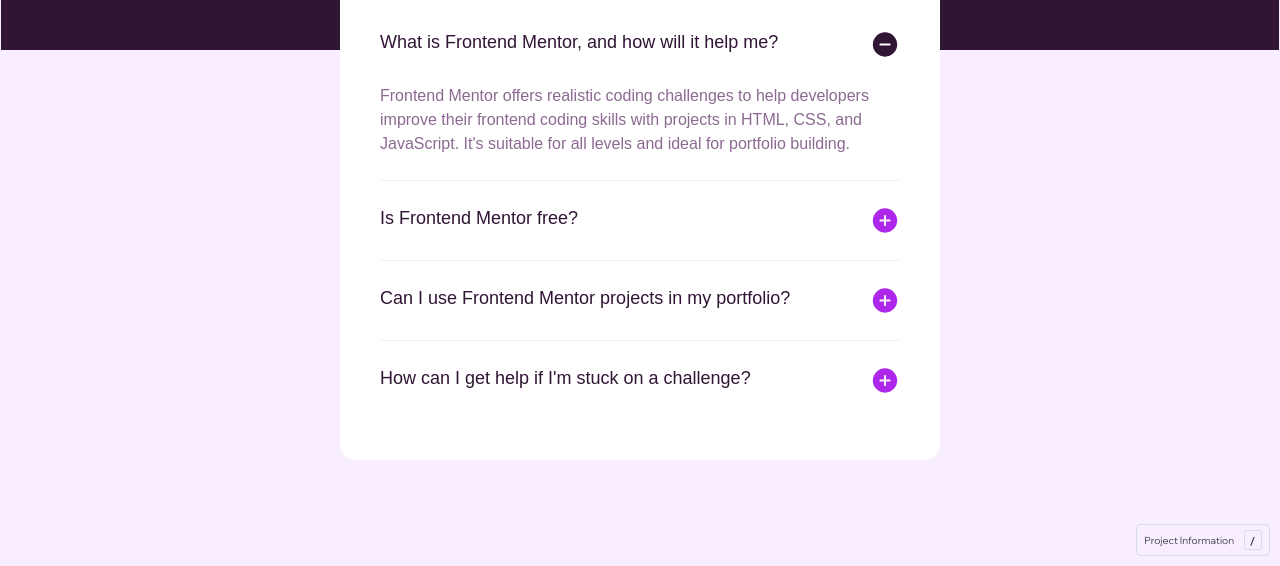
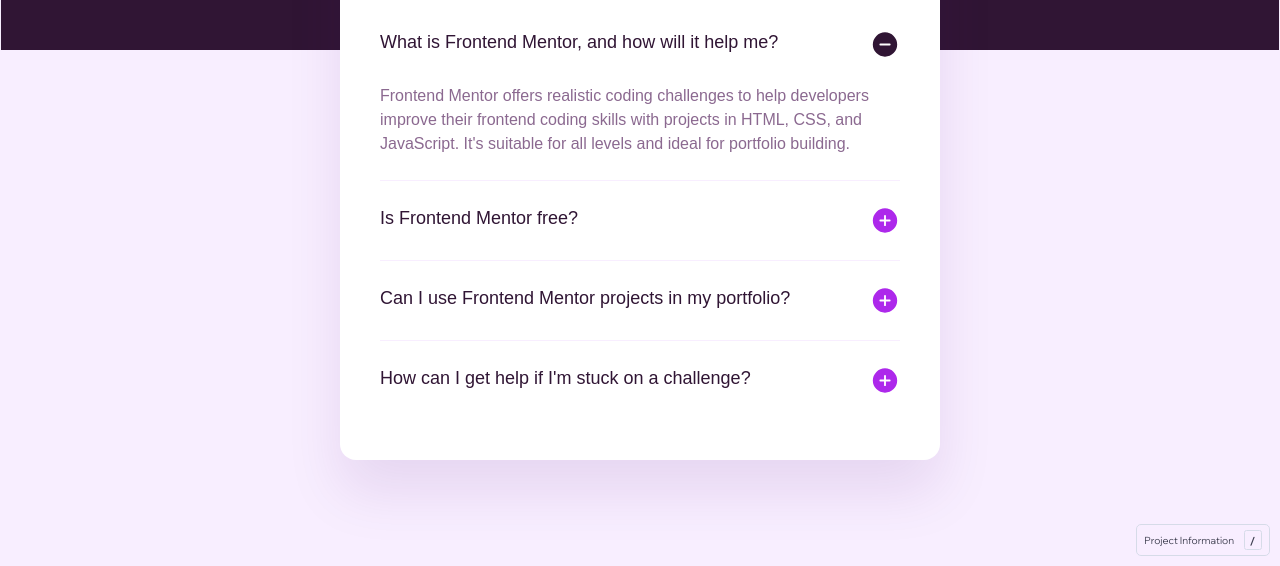
Before and after one commit to clakr/faq-accordion, a website built with Vite: page index.html in a window 1280 px wide. Shown: the part 234-800 px from the top of the page. Built offline with nearby package versions, Linux system fonts and the light colour scheme; no server answers.

Commit message:
added shadow

```diff
--- a/index.html
+++ b/index.html
@@ -18,7 +18,7 @@
   <body>
     <main class="min-h-[100svh] grid place-items-center bg-light-pink bg-[url(/background-pattern-mobile.svg)] lg:bg-[url(/background-pattern-desktop.svg)] desktop bg-no-repeat bg-contain">
       <h1 class="sr-only"></h1>
-      <article class="w-[calc(100svw-4.8rem)] bg-white rounded-[.8rem] lg:rounded-[1.6rem] p-[2.4rem] lg:p-[4rem] flex flex-col gap-y-[2.4rem] lg:gap-y-[3.2rem] max-w-[60rem]">
+      <article class="w-[calc(100svw-4.8rem)] bg-white rounded-[.8rem] lg:rounded-[1.6rem] p-[2.4rem] lg:p-[4rem] flex flex-col gap-y-[2.4rem] lg:gap-y-[3.2rem] max-w-[60rem] shadow-[0_3.2rem_5.6rem_rgba(80,0,118,.1)] ">
         <section class="flex gap-x-[2.4rem] items-center">
           <img src="/icon-star.svg" alt="" class="size-[2.4rem] lg:size-[3.5rem]">
           <h2 class="text-[3.2rem] lg:text-[5.6rem] font-bold">FAQs</h2>
```
